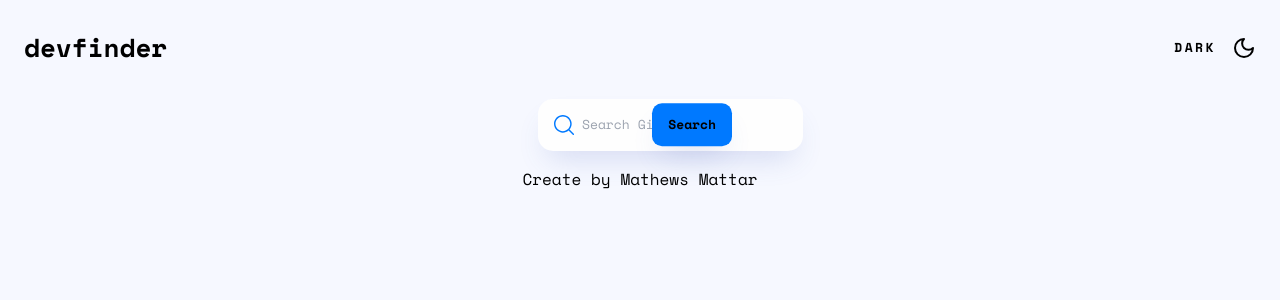
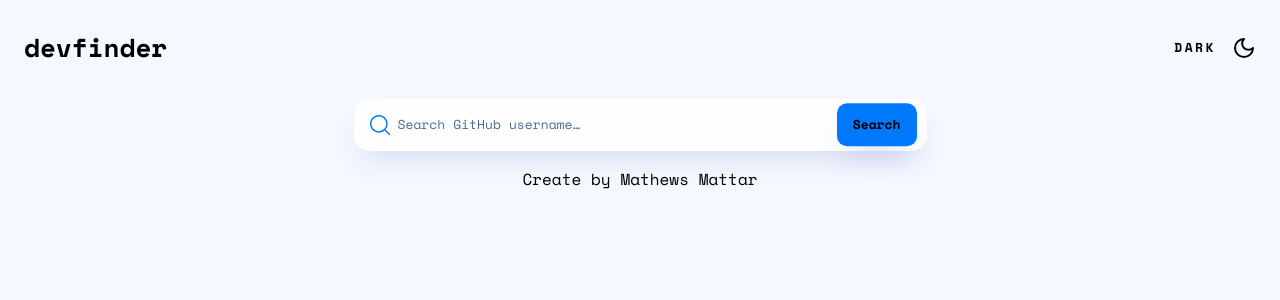
Before and after one commit to Math-Mattar/github-user-search, a Next.js app: page / in a window 1280 px wide. Shown: the top 300 px of the page. Built offline with nearby package versions, Linux system fonts and the light colour scheme.

Commit message:
fix: ajust styles

```diff
--- a/src/styles/globals.css
+++ b/src/styles/globals.css
@@ -7,14 +7,16 @@
     --background: #f6f8ff;
     --background-card: #fefefe;
     --background-details: #F6F8FF;
+    --button-text: #FFFFFF;
+    --placeholder-text: #4B6A9B;
     --title: #2b3442;
     --subtitle: #0079ff;
-    --join-date-text: #697c9a;
+    --date-text: #697c9a;
     --bio-text: #4b6a9b;
     --account-title: #4b6a9b;
     --account-statistics: #2b3442;
-    --error: #f74646;
-    --white: #ffffff;
+    --job-text: #4B6A9B;
+    --error-text: #f74646;
     --hover-button: #60abff;
   }
 
--- a/tailwind.config.ts
+++ b/tailwind.config.ts
@@ -33,10 +33,14 @@ const config: Config = {
       textColor: {
         title: 'var(--title)',
         subtitle: 'var(--subtitle)',
-        'join-date-text': 'var(--join-date-text)',
-        'bio-text': 'var(--bio-text)',
-        'account-title': 'var(--account-title)',
-        'account-statistics': 'var(--account-statistics)',
+        button: 'var(--button-text)',
+        placeholder: 'var(--placeholder-text)',
+        date: 'var(--date-text)',
+        bio: 'var(--bio-text)',
+        account: 'var(--account-title)',
+        statistics: 'var(--account-statistics)',
+        info: 'var(--job-text)',
+        error: 'var(--error-text)',
       },
       colors: {
         background: 'var(--background)',
@@ -44,13 +48,14 @@ const config: Config = {
         'background-details': 'var(--background-details)',
         title: 'var(--title)',
         subtitle: 'var(--subtitle)',
-        'join-date-text': 'var(--join-date-text)',
-        'bio-text': 'var(--bio-text)',
-        'account-title': 'var(--account-title)',
-        'account-statistics': 'var(--account-statistics)',
-        error: 'var(--error)',
-        white: 'var(--white)',
-        'hover-button': 'var(--hover-button)',
+        button: 'var(--button-text)',
+        placeholder: 'var(--placeholder-text)',
+        date: 'var(--date-text)',
+        bio: 'var(--bio-text)',
+        account: 'var(--account-title)',
+        statistics: 'var(--account-statistics)',
+        info: 'var(--job-text)',
+        error: 'var(--error-text)',
       },
       boxShadow: {
         card: '0 16px 30px -10px rgba(70,96,187,19.86%)',
@@ -62,6 +67,11 @@ const config: Config = {
       backgroundImage: {
         'search-icon': "url('/search-icon.png')",
       },
+      screens: {
+        mobile: '375px',
+        tablet: '768px',
+        desktop: '1440px',
+      },
     },
   },
   plugins: [tailwindcssAnimate],
```
